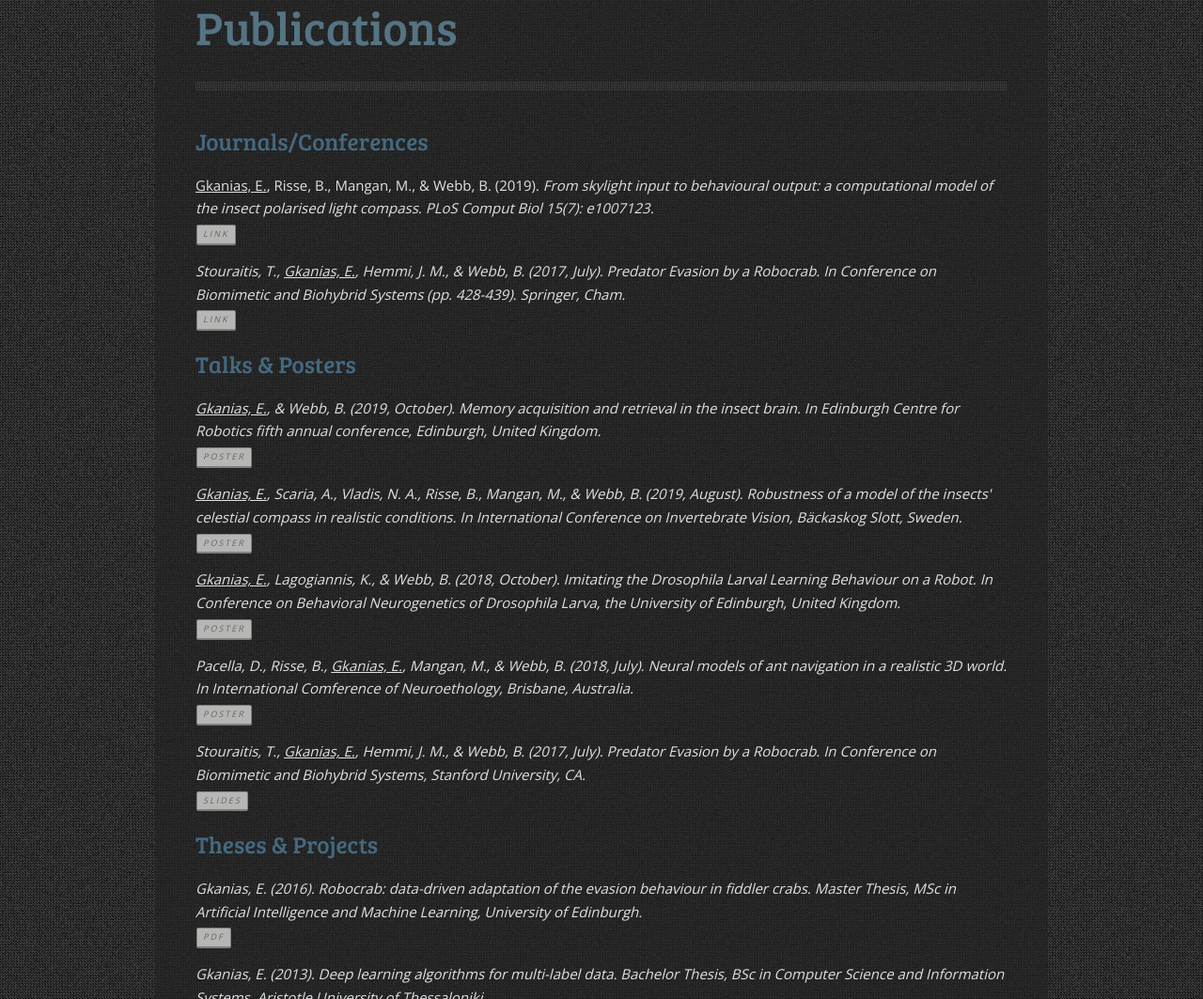
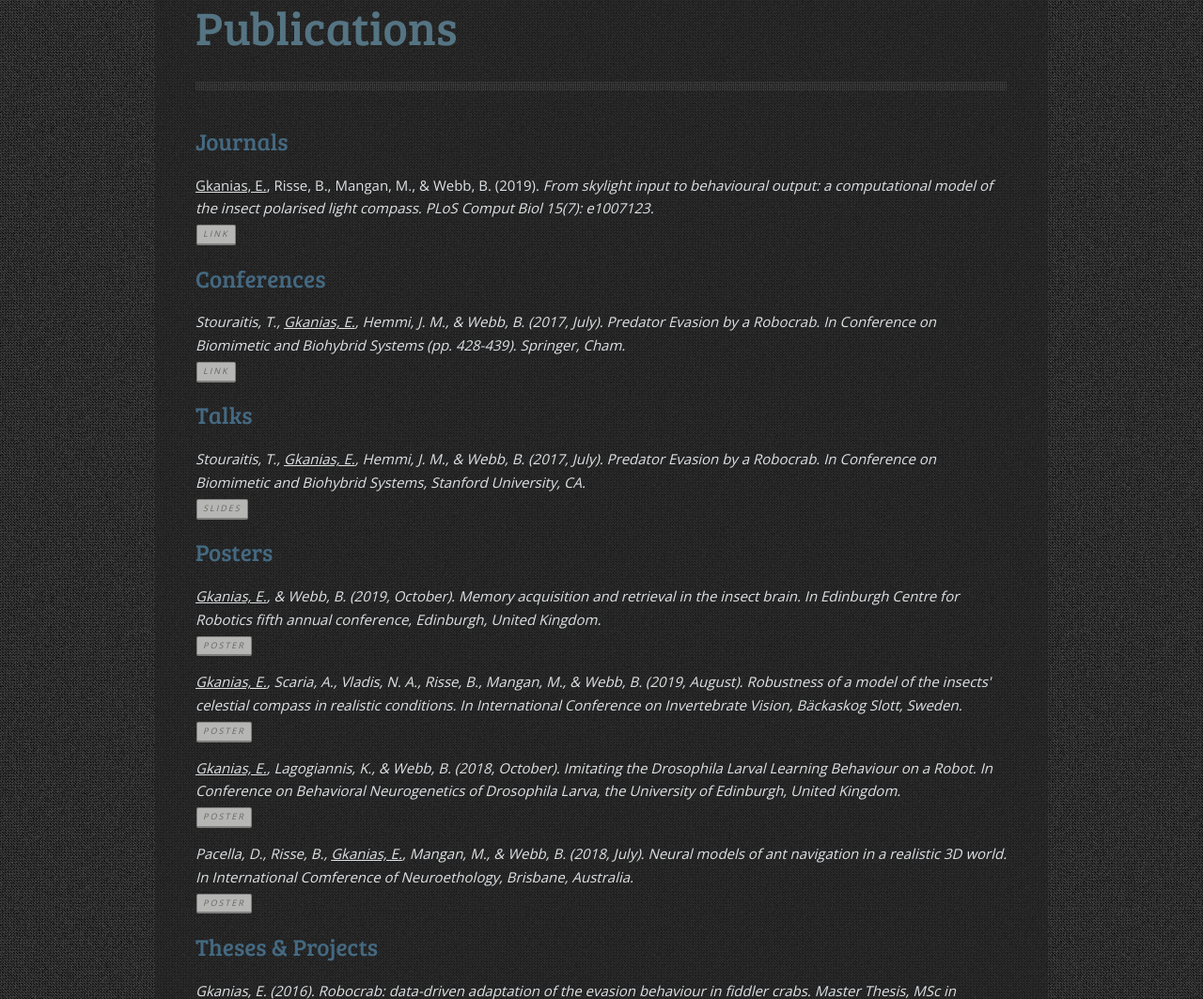
Before and after one commit to evgkanias/evgkanias.github.io, a plain HTML site: page index.html in a window 1280 px wide. Shown: the part 1533-2596 px from the top of the page at 94% size. Drawn offline with nearby package versions, Linux system fonts and the light colour scheme.

Commit message:
Update details for ECR conference

```diff
--- a/index.html
+++ b/index.html
@@ -97,20 +97,31 @@
     <div id="publications">
     	<h1>Publications</h1>
         <div class="top-divider"></div>
-        	<h2>Journals/Conferences</h2>
+        	<h2>Journals</h2>
 
 			<div class="hot-container">
 				<p><u>Gkanias, E.</u>, Risse, B., Mangan, M., &amp; Webb, B. (2019). <i>From skylight input to behavioural output: a computational model of the insect polarised light compass.<i> PLoS Comput Biol 15(7): e1007123.<br>
 				<a href="https://doi.org/10.1371/journal.pcbi.1007123" target="_blank" class="btn">Link</a>
 			</p>
 			</div>
+
+        	<h2>Conferences</h2>
+
 			<div class="hot-container">
 				<p>Stouraitis, T., <u>Gkanias, E.</u>, Hemmi, J. M., &amp; Webb, B. (2017, July). <i>Predator Evasion by a Robocrab</i>. In Conference on Biomimetic and Biohybrid Systems (pp. 428-439). Springer, Cham.<br>
 				<a href="https://link.springer.com/chapter/10.1007/978-3-319-63537-8_36" target="_blank" class="btn">Link</a>
 			</p>
 			</div>
 
-            <h2>Talks & Posters</h2>
+            <h2>Talks</h2>
+
+			<div class="hot-container">
+				<p>Stouraitis, T., <u>Gkanias, E.</u>, Hemmi, J. M., &amp; Webb, B. (2017, July). <i>Predator Evasion by a Robocrab</i>. In Conference on Biomimetic and Biohybrid Systems, Stanford University, CA.<br>
+				<a href="lm2017.html" target="_blank" class="btn">slides</a>
+			 </p>
+			</div>
+
+            <h2>Posters</h2>
 
 			<div class="hot-container">
 				<p><u>Gkanias, E.</u>, &amp; Webb, B. (2019, October). <i>Memory acquisition and retrieval in the insect brain</i>. In Edinburgh Centre for Robotics fifth annual conference, Edinburgh, United Kingdom.<br>
@@ -130,11 +141,6 @@
 			<div class="hot-container">
 				<p>Pacella, D., Risse, B., <u>Gkanias, E.</u>, Mangan, M., &amp; Webb, B. (2018, July). <i>Neural models of ant navigation in a realistic 3D world</i>. In International Comference of Neuroethology, Brisbane, Australia.<br>
 				<a href="documents/icn2018_poster.pdf" target="_blank" class="btn">poster</a>
-			 </p>
-			</div>
-			<div class="hot-container">
-				<p>Stouraitis, T., <u>Gkanias, E.</u>, Hemmi, J. M., &amp; Webb, B. (2017, July). <i>Predator Evasion by a Robocrab</i>. In Conference on Biomimetic and Biohybrid Systems, Stanford University, CA.<br>
-				<a href="lm2017.html" target="_blank" class="btn">slides</a>
 			 </p>
 			</div>
 
```
